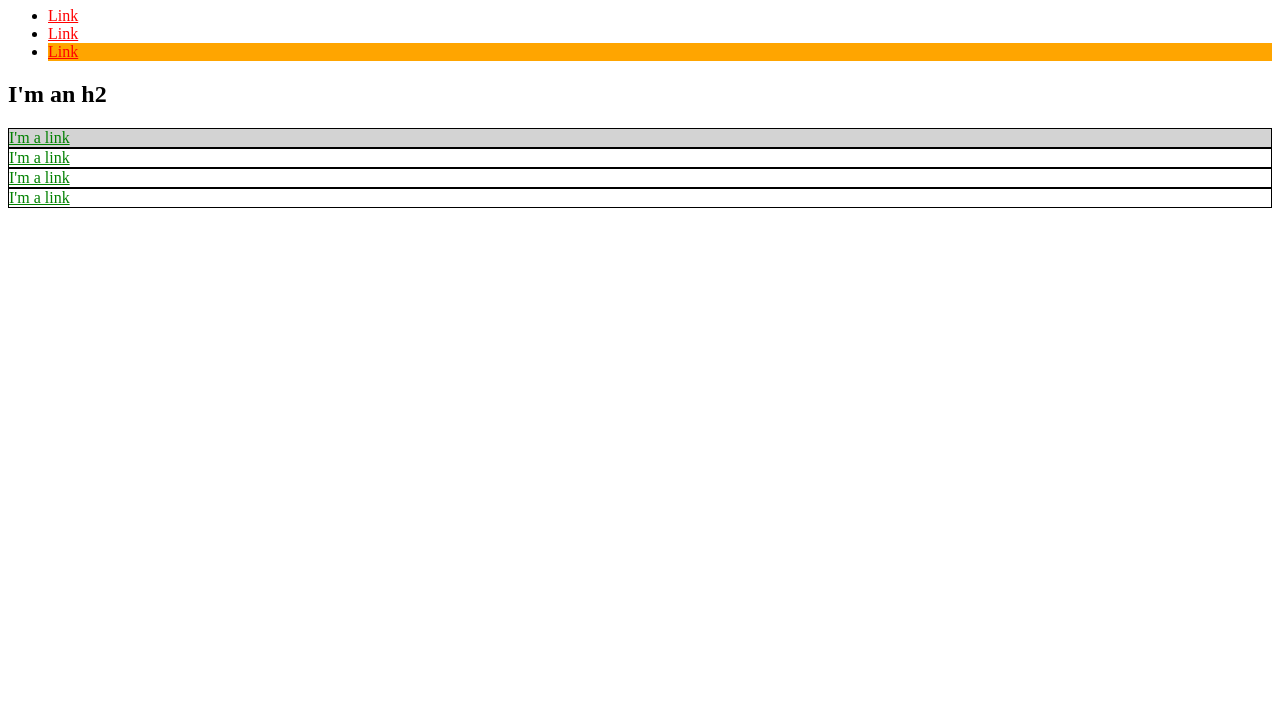
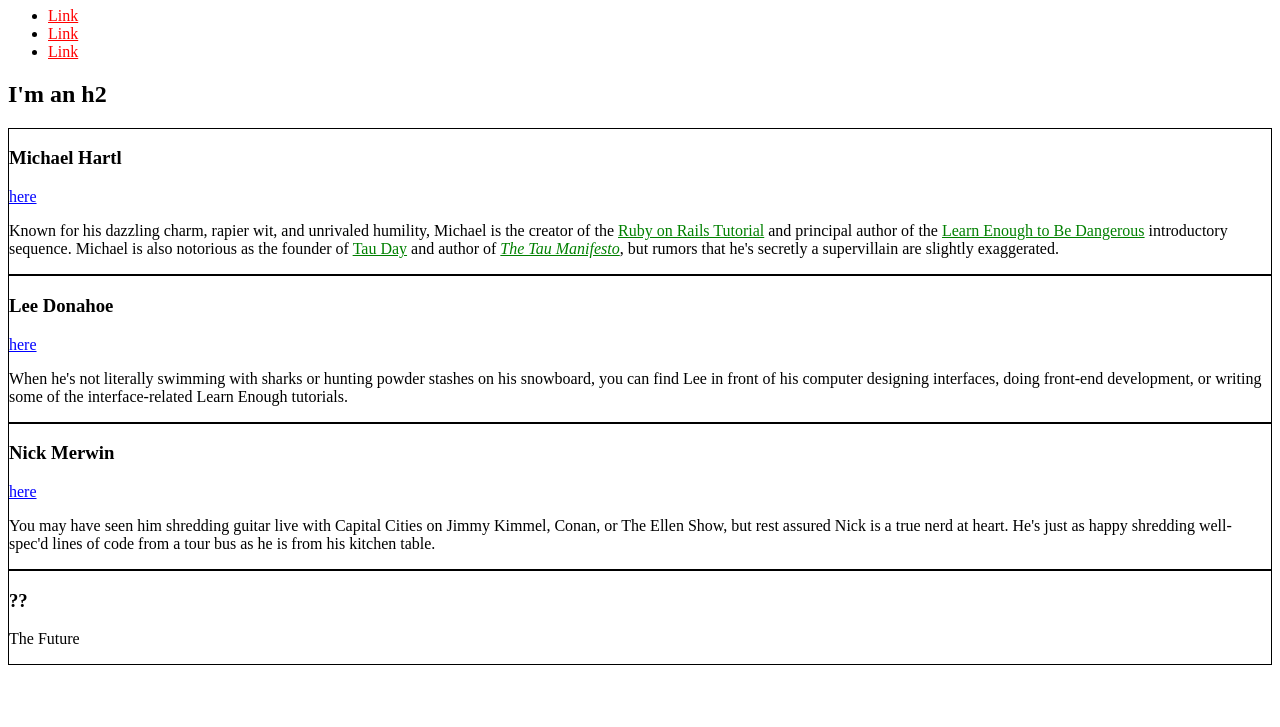
Before and after one commit to amahoshi-two/amahoshi-two.github.io, a plain HTML site: page index.html in a window 1280 px wide. Shown: the part 73-800 px from the top of the page. Drawn offline with Linux system fonts and the light colour scheme.

Commit message:
Section 2 done.

```diff
--- a/index.html
+++ b/index.html
@@ -4,26 +4,27 @@
     <title>Test Page: Don't Panic</title>
     <meta charset="utf-8">
     <style>
-      #exec-bio {
-        background-color: lightgray;
+      /* グローバルスタイル */
+      a {
+        color: red;
       }
+
+      /* SNSスタイル */
+      .social-link {
+        color: blue;
+      }
+
+      /* バイオグラフィースタイル */
       .bio-box {
         border: 1px solid black;
       }
-      .bio-box a {
+      .bio-copy a {
         color: green;
-      }
-
-      #test1 {
-        background-color: orange;
-      }
-      a {
-        color: red;
       }
     </style>
   </head>
   <body>
-    <h1>I'm an h1</h1>
+    <h1 class="social-link">I'm an h1</h1>
     <ul>
       <li>
         <a href="https://example.com/">Link</a>
@@ -36,17 +37,56 @@
       </li>
     </ul>
     <h2>I'm an h2</h2>
-    <div id="exec-bio" class="bio-box">
-      <a href="https://example.com/">I'm a link</a>
+    <div class="bio-box">
+      <h3>Michael Hartl</h3>
+      <a href="https://twitter.com/mhartl" class="social-link">here</a>
+      <div class="bio-copy">
+        <p>
+          Known for his dazzling charm, rapier wit, and unrivaled humility,
+          Michael is the creator of the
+          <a href="https://www.railstutorial.org/">Ruby on Rails
+          Tutorial</a> and principal author of the
+          <a href="https://learnenough.com/">
+          Learn Enough to Be Dangerous</a> introductory sequence. Michael
+          is also notorious as the founder of
+          <a href="http://tauday.com/">Tau Day</a> and author of
+          <a href="http://tauday.com/tau-manifesto"><em>The Tau
+          Manifesto</em></a>, but rumors that he's secretly a supervillain
+          are slightly exaggerated.
+        </p>
+      </div>
     </div>
     <div class="bio-box">
-      <a href="https://example.com/">I'm a link</a>
+      <h3>Lee Donahoe</h3>
+      <a href="https://twitter.com/leedonahoe" class="social-link">here</a>
+      <div class="bio-copy">
+        <p>
+          When he's not literally swimming with sharks or hunting powder stashes on
+          his snowboard, you can find Lee in front of his computer designing
+          interfaces, doing front-end development, or writing some of the
+          interface-related Learn Enough tutorials.
+        </p>
+      </div>
     </div>
     <div class="bio-box">
-      <a href="https://example.com/">I'm a link</a>
+      <h3>Nick Merwin</h3>
+      <a href="https://twitter.com/nickmerwin" class="social-link">here</a>
+      <div class="bio-copy">
+        <p>
+          You may have seen him shredding guitar live with Capital Cities on Jimmy
+          Kimmel, Conan, or The Ellen Show, but rest assured Nick is a true nerd at
+          heart. He's just as happy shredding well-spec'd lines of code from a tour
+          bus as he is from his kitchen table.
+        </p>
+      </div>
     </div>
     <div class="bio-box">
-      <a href="https://example.com/">I'm a link</a>
+      <h3>??</h3>
+      <div class="bio-copy">
+        <p>
+          The Future
+        </p>
+      </div>
     </div>
   </body>
 </html>
```
